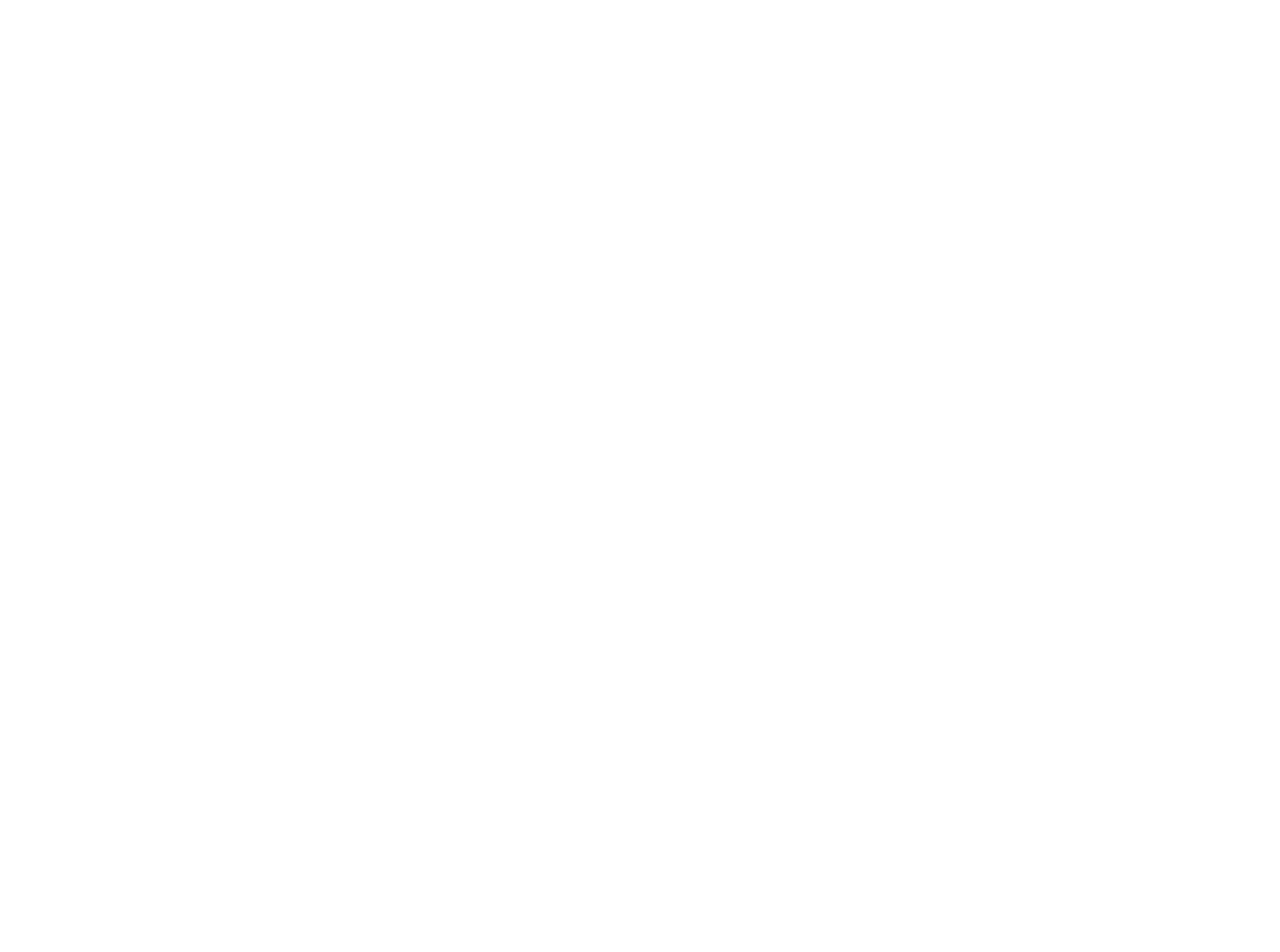
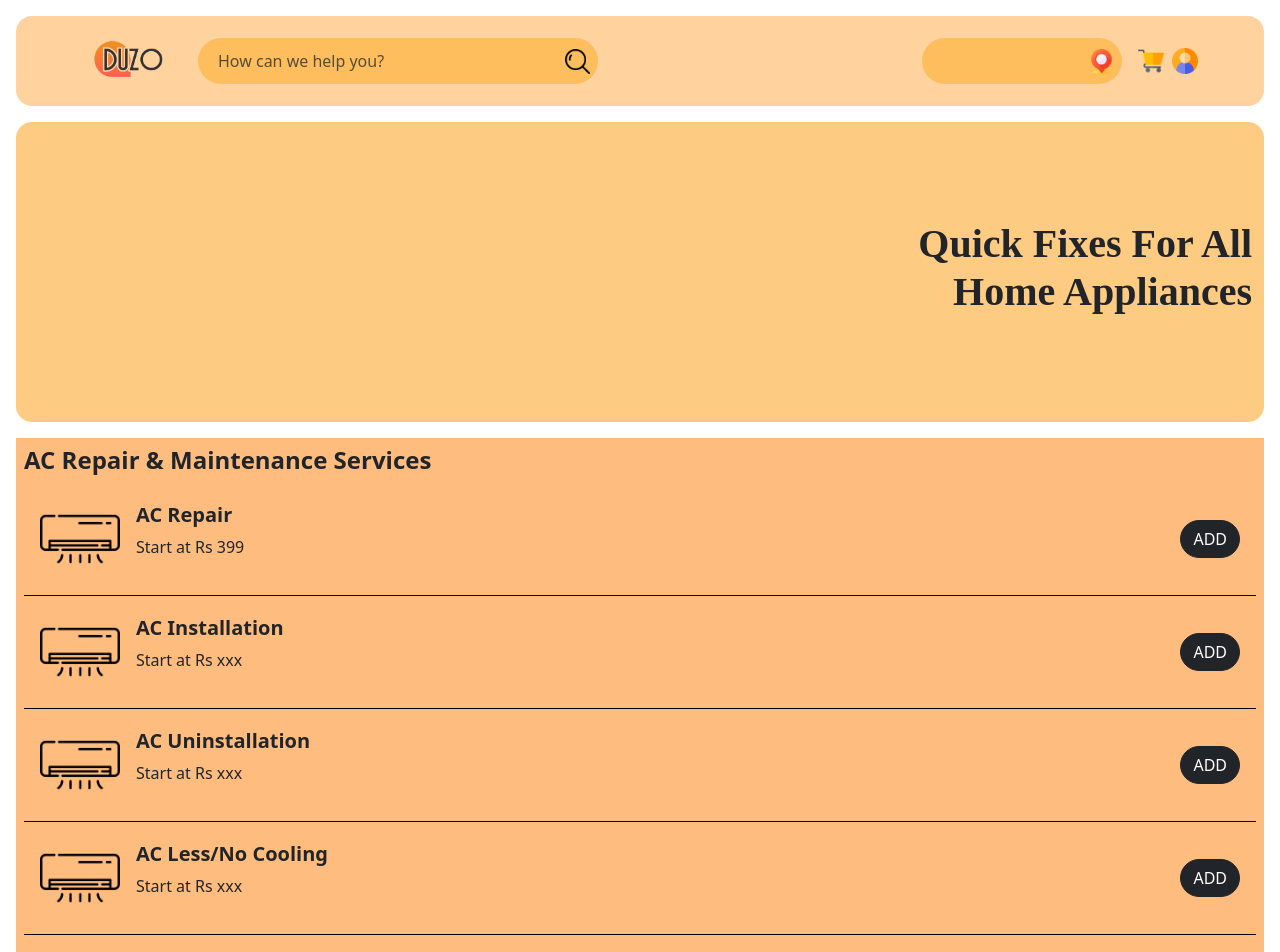
Before and after one commit to Achuabhal/work, a React (Vite) app in the folder work/: page /acrepair in a window 1280 px wide. Before the commit this address had no page. Shown: the top 952 px of the page. Before the commit the page ends 800 px from the top, so only its background shows below. Built offline with nearby package versions, Linux system fonts and the light colour scheme; a small style sheet from the web is missing.

Commit message:
ACRepair

```diff
--- a/work/src/App.jsx
+++ b/work/src/App.jsx
@@ -20,6 +20,7 @@
 import Chefformonth from "./pages/chefformonth";
 import WomenSpa from './pages/WomenSpa';
 import Appliance from './pages/Appliance';
+import ACRepair from './pages/ACRepair';
 
 // ModalContent Component to wrap any component inside a Modal
 const ModalContent = ({ component }) => {
@@ -53,6 +54,7 @@
         <Route path="/chef-month" element={<Chefformonth />} />
         <Route path="/spawomen" element={<WomenSpa/>} />
         <Route path="/appliance" element={<Appliance/>} />
+        <Route path="/acrepair" element={<ACRepair/>} />
       </Routes>
     </BrowserRouter>
   );
--- /dev/null
+++ b/work/src/pages/ACRepair.jsx
@@ -0,0 +1,138 @@
+import React from "react";
+import { Container, Row, Col, Button } from "react-bootstrap";
+import NavbarOne from "../components/NavbarOne";
+import Footer from "../components/Footer";
+import Copyright from "../components/Copyright";
+import Banner from "../components/appliancebanner";
+import "bootstrap/dist/css/bootstrap.min.css";
+
+const ACRepair = () => {
+  // AC repair services
+  const acServices = [
+    { title: "AC Repair", description: "Start at Rs 399" },
+    { title: "AC Installation", description: "Start at Rs xxx" },
+    { title: "AC Uninstallation", description: "Start at Rs xxx" },
+    { title: "AC Less/No Cooling", description: "Start at Rs xxx" },
+    { title: "AC Noise/Smell Repair", description: "Start at Rs xxx" },
+    { title: "AC Power Issue Repair", description: "Start at Rs xxx" },
+    { title: "AC Water Leakage Repair", description: "Start at Rs xxx" },
+    { title: "AC Gas Leak Repair/Refill", description: "Start at Rs xxx" },
+  ];
+
+  return (
+    <div className="d-flex flex-column p-2 m-2" style={{ minHeight: "100vh" }}>
+      {/* Header Components */}
+      <NavbarOne />
+      <div className=""><Banner /></div>
+
+      {/* Main Content */}
+      <div className="flex-grow-1">
+        <Container fluid className="d-flex flex-column p-0 m-0">
+          <Row className="gx-0 d-flex flex-column flex-md-row flex-grow-1 main-wrapper h-100 p-0 m-0">
+            {/* Right Section - Main Content (Full Width) */}
+            <Col
+              xs={12}
+              className="p-2 main-content"
+              style={{
+                backgroundColor: "#ffbc7f",
+                overflowY: "auto",
+                maxHeight: "100vh",
+              }}
+            >
+              <div className="mb-4">
+                <h4 className="fw-bold">AC Repair & Maintenance Services</h4>
+                <div
+                  className="scroll-container"
+                  style={{
+                    maxHeight: "600px",
+                    overflowY: "auto",
+                  }}
+                >
+                  {acServices.map((service, index, arr) => (
+                    <div
+                      key={index}
+                      className={`p-3 ${
+                        index !== arr.length - 1
+                          ? "border-bottom border-black"
+                          : ""
+                      }`}
+                    >
+                      <div className="d-flex align-items-center gap-3">
+                        <img
+                          src="/air-conditioner.png"
+                          alt={service.title}
+                          width="80"
+                          height="80"
+                          className="img-fluid rounded-4"
+                          style={{ objectFit: "cover" }}
+                          onError={(e) => {
+                            e.target.src = "/appliance-default.jpg"; // Fallback image
+                          }}
+                        />
+                        <div>
+                          <h5 className="fw-bold">{service.title}</h5>
+                          <p>{service.description}</p>
+                        </div>
+                        <Button
+                          variant="dark"
+                          className="ms-auto rounded-pill"
+                        >
+                          ADD
+                        </Button>
+                      </div>
+                    </div>
+                  ))}
+                </div>
+              </div>
+
+            </Col>
+          </Row>
+
+          {/* Styling */}
+          <style jsx>{`
+            /* Hide Scrollbar but Keep Scroll */
+            .scroll-container::-webkit-scrollbar {
+              display: none;
+            }
+            .scroll-container {
+              -ms-overflow-style: none;
+              scrollbar-width: none;
+              scroll-behavior: smooth;
+              overflow-y: auto;
+            }
+            /* Main Content Scroll */
+            .main-content::-webkit-scrollbar {
+              display: none;
+            }
+            .main-content {
+              -ms-overflow-style: none;
+              scrollbar-width: none;
+              overflow-y: auto;
+            }
+            /* Media Queries for Mobile */
+            @media (max-width: 768px) {
+              .main-wrapper {
+                flex-direction: column !important;
+              }
+              .main-content {
+                height: auto !important;
+                padding-top: 10px;
+              }
+              .scroll-container {
+                max-height: 300px !important;
+              }
+            }
+          `}</style>
+        </Container>
+      </div>
+
+      {/* Footer Components */}
+      <div className="mt-0 pt-0">
+        <Footer />
+      </div>
+      <Copyright />
+    </div>
+  );
+};
+
+export default ACRepair;
```
